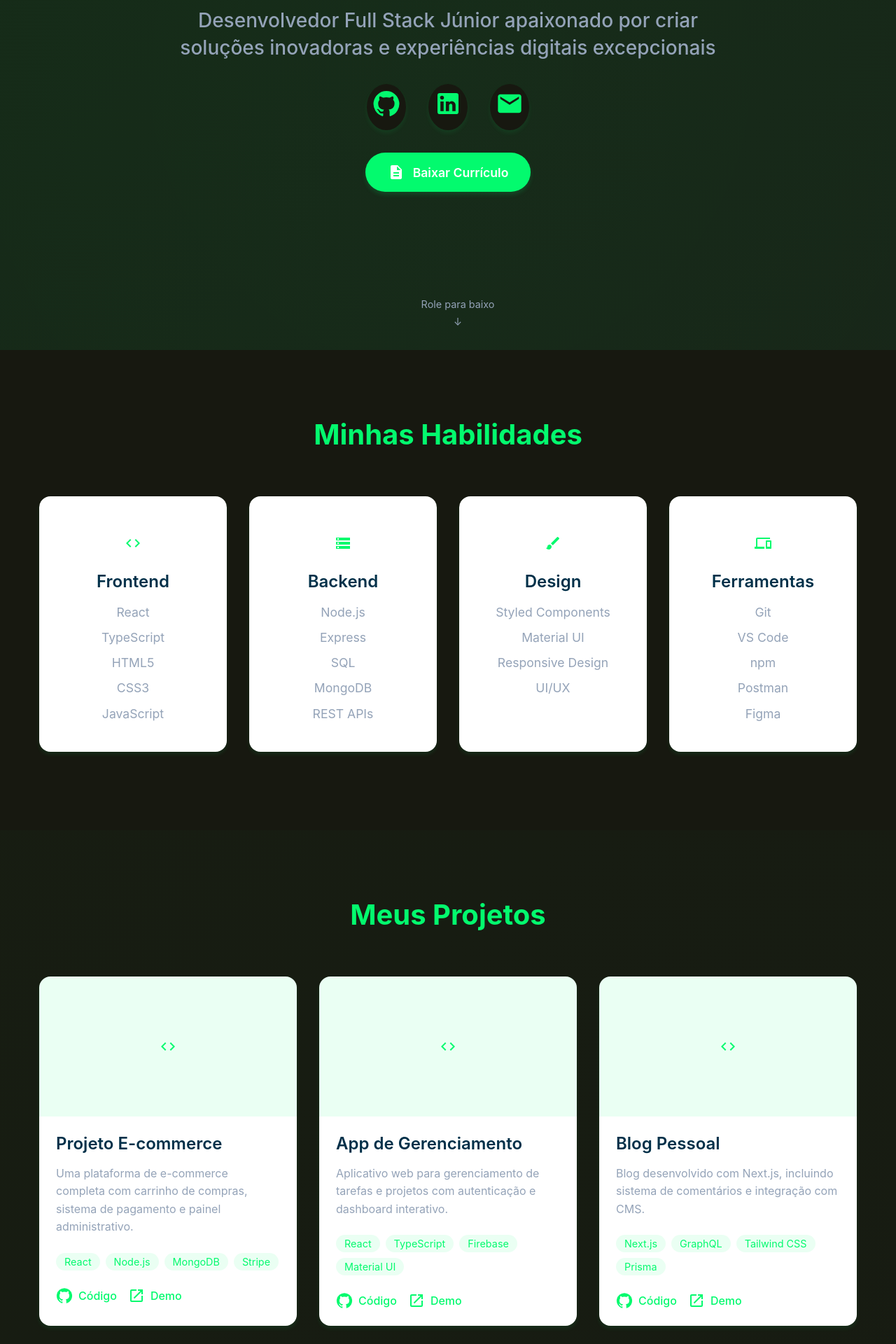
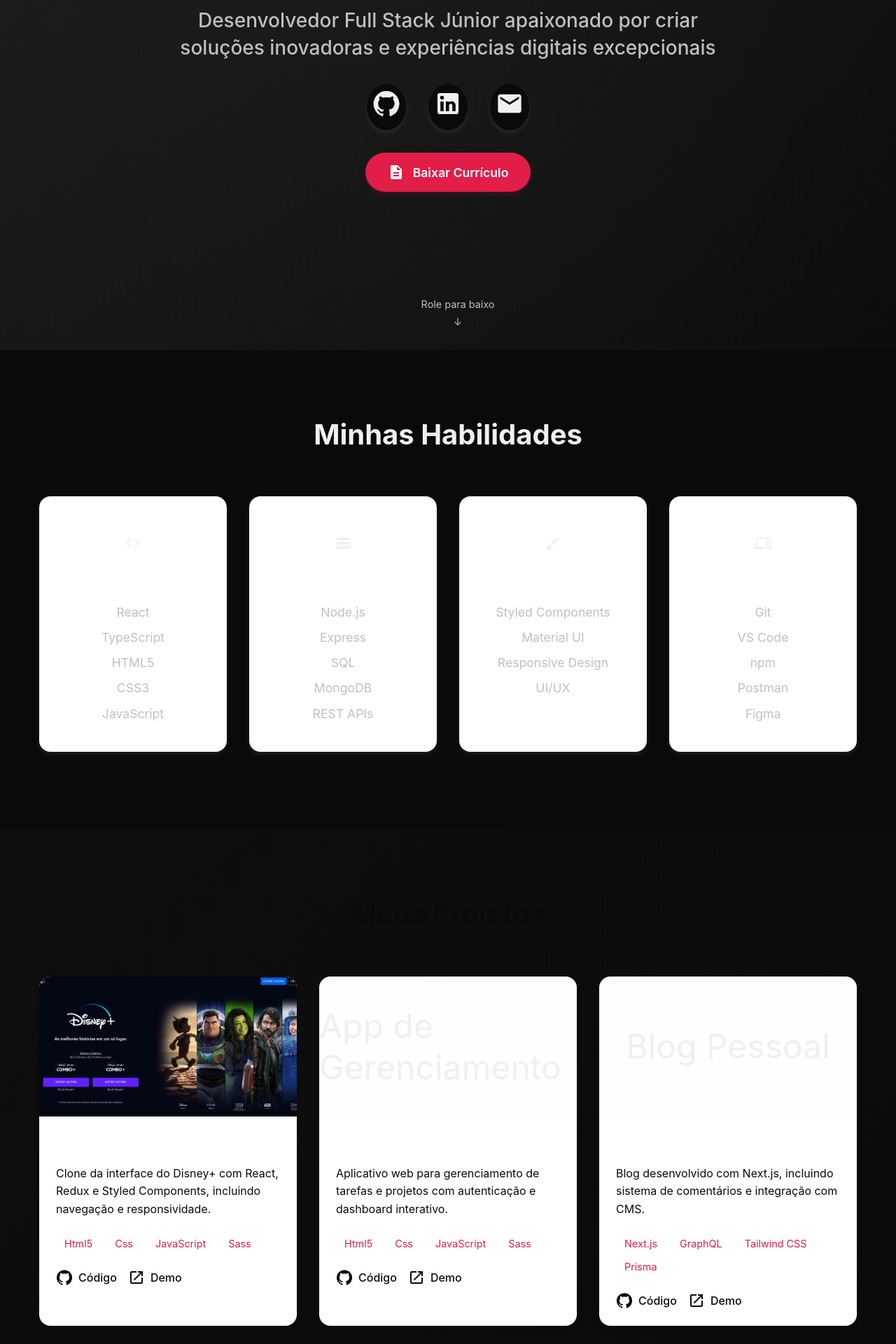
Before and after one commit to brunokemel/vite_port, a React (Vite) app: page / in a window 1280 px wide. Shown: the part 300-2220 px from the top of the page at 70% size. Built offline with nearby package versions, Linux system fonts and the light colour scheme.

Commit message:
teste a add port e mudança de cores| pre config final

```diff
--- a/src/App.tsx
+++ b/src/App.tsx
@@ -28,9 +28,6 @@ function App() {
           <Projects />
           <Contact />
           <Footer />
-         {/* <FooterContainer>
-            <span>© {new Date().getFullYear()} Seu Nome. Todos os direitos reservados.</span>
-        </FooterContainer> */}
         </AppContainer>
       </>
     </ThemeProvider>
--- a/src/components/Header/Header.tsx
+++ b/src/components/Header/Header.tsx
@@ -25,25 +25,25 @@ const Header = () => {
   return (
     <HeaderContainer>
       <Content>
-        <Title>Seu Nome</Title>
+        <Title>Bruno Kemel</Title>
         <Subtitle>
           Desenvolvedor Full Stack Júnior apaixonado por criar soluções
           inovadoras e experiências digitais excepcionais
         </Subtitle>
 
         <SocialLinks>
-          <SocialLink href="https://github.com/seu-usuario" target="_blank" rel="noopener noreferrer" aria-label="GitHub">
+          <SocialLink href="https://github.com/brunokemel" target="_blank" rel="noopener noreferrer" aria-label="GitHub">
             <GitHubIcon fontSize="inherit" />
           </SocialLink>
-          <SocialLink href="https://linkedin.com/in/seu-usuario" target="_blank" rel="noopener noreferrer" aria-label="LinkedIn">
+          <SocialLink href="https://www.linkedin.com/in/bruno-kemel-026a22220/" target="_blank" rel="noopener noreferrer" aria-label="LinkedIn">
             <LinkedInIcon fontSize="inherit" />
           </SocialLink>
-          <SocialLink href="mailto:seu-email@exemplo.com" aria-label="Email">
+          <SocialLink href="mailto:br.kemel@gmail.com?subject=Contato%20Profissional&body=Olá%20Bruno%2C%20gostaria%20de%20falar%20com%20você%20sobre..." aria-label="Email">
             <EmailIcon fontSize="inherit" />
           </SocialLink>
         </SocialLinks>
 
-        <DownloadButton href="/seu-curriculo.pdf" download>
+        <DownloadButton href="https://docs.google.com/document/d/15X7q_YIwDpgCD8yF-tso1dBcMY6rFlU2/edit?usp=sharing&ouid=106886270743184329214&rtpof=true&sd=true" download>
           <DescriptionIcon />
           Baixar Currículo
         </DownloadButton>
--- a/src/components/Header/styled.ts
+++ b/src/components/Header/styled.ts
@@ -82,7 +82,7 @@ export const DownloadButton = styled.a`
   display: inline-flex;
   align-items: center;
   gap: 0.75rem;
-  background-color: ${colors.primary};
+  background-color: ${colors.accent};
   color: white;
   padding: 1rem 2rem;
   border-radius: 2rem;
@@ -90,12 +90,13 @@ export const DownloadButton = styled.a`
   font-weight: 600;
   font-size: 1.1rem;
   transition: all 0.3s ease;
-  box-shadow: 0 4px 6px ${colors.primary}25;
+  box-shadow: 0 4px 6px ${colors.accent}25;
 
   &:hover {
     background-color: ${colors.secondary};
     transform: translateY(-2px);
-    box-shadow: 0 6px 12px ${colors.primary}35;
+    box-shadow: 0 6px 12px ${colors.accent}35;
+    color : ${colors.accent};
   }
 `;
 
--- a/src/components/Navbar/Navbar.tsx
+++ b/src/components/Navbar/Navbar.tsx
@@ -38,7 +38,9 @@ const navLinks = [
   return (
     <Nav isScrolled={isScrolled}>
       <NavContainer>
-        <Logo href="#inicio">Seu Nome</Logo>
+        <Logo href="https://github.com/brunokemel">
+          BKdevolper
+          </Logo>
 
         <MenuButton onClick={toggleMenu} aria-label="Abrir menu">
           <MenuIcon fontSize="inherit" />
--- a/src/components/Navbar/styled.ts
+++ b/src/components/Navbar/styled.ts
@@ -10,9 +10,9 @@ export const Nav = styled.nav<{ isScrolled: boolean }>`
   z-index: 1000;
   padding: 1rem 2rem;
   background-color: ${({ isScrolled }) =>
-    isScrolled ? colors.background : 'transparent'};
+    isScrolled ? colors.secondary : 'transparent'};
   box-shadow: ${({ isScrolled }) =>
-    isScrolled ? `0 2px 4px ${colors.primary}15` : 'none'};
+    isScrolled ? `0 2px 4px ${colors.accent}15` : 'none'};
   transition: all 0.3s ease;
 `;
 
@@ -27,7 +27,7 @@ export const NavContainer = styled.div`
 export const Logo = styled.a`
   font-size: 1.5rem;
   font-weight: 700;
-  color: ${colors.primary};
+  color: ${colors.accent};
   text-decoration: none;
 `;
 
@@ -52,13 +52,13 @@ export const NavLinks = styled.div<{ isOpen: boolean }>`
 `;
 
 export const NavLink = styled.a`
-  color: ${colors.text};
+  color: ${colors.liColor};
   text-decoration: none;
   font-weight: 500;
   transition: color 0.3s ease;
 
   &:hover {
-    color: ${colors.primary};
+    color: ${colors.accent};
   }
 `;
 
--- a/src/components/Projects/Components.tsx
+++ b/src/components/Projects/Components.tsx
@@ -1,20 +1,28 @@
+import disneyPlusImg from '../../assets/Disney+.png'
+
 export const projects = [
   {
-    title: 'Projeto E-commerce',
-    description: 'Uma plataforma de e-commerce completa com carrinho de compras, sistema de pagamento e painel administrativo.',
-    tags: ['React', 'Node.js', 'MongoDB', 'Stripe'],
-    github: 'https://github.com/seu-usuario/projeto-ecommerce',
-    demo: 'https://projeto-ecommerce.demo'
+    id: 1,
+    title: 'disneyplusImg',
+    img: disneyPlusImg,
+    description: 'Clone da interface do Disney+ com React, Redux e Styled Components, incluindo navegação e responsividade.',
+    tags: ['Html5', 'Css', 'JavaScript', 'Sass'],
+    github: 'https://github.com/brunokemel/clone_disneyplus',
+    demo: 'https://clone-disneyplus-brunok-emel.vercel.app/'
   },
   {
+    id: 2,
     title: 'App de Gerenciamento',
+    img: '',
     description: 'Aplicativo web para gerenciamento de tarefas e projetos com autenticação e dashboard interativo.',
-    tags: ['React', 'TypeScript', 'Firebase', 'Material UI'],
-    github: 'https://github.com/seu-usuario/app-gerenciamento',
-    demo: 'https://app-gerenciamento.demo'
+    tags: ['Html5', 'Css', 'JavaScript', 'Sass'],
+    github: 'https://github.com/brunokemel/clone_disneyplus',
+    demo: 'https://clone-disneyplus-brunok-emel.vercel.app/'
   },
   {
+    id: 3,
     title: 'Blog Pessoal',
+    img: '',
     description: 'Blog desenvolvido com Next.js, incluindo sistema de comentários e integração com CMS.',
     tags: ['Next.js', 'GraphQL', 'Tailwind CSS', 'Prisma'],
     github: 'https://github.com/seu-usuario/blog-pessoal',
--- a/src/components/Projects/Projects.tsx
+++ b/src/components/Projects/Projects.tsx
@@ -2,8 +2,7 @@ import { projects } from './Components'
 
 import {
   GitHub as GitHubIcon,
-  Launch as LaunchIcon,
-  Code as CodeIcon
+  Launch as LaunchIcon
 } from '@mui/icons-material';
 
 import {
@@ -29,11 +28,17 @@ const Projects = () => {
       <Container>
         <Title>Meus Projetos</Title>
         <ProjectsGrid>
-          {projects.map((project, index) => (
-            <ProjectCard key={index}>
-              <ProjectImage>
-                <CodeIcon />
-              </ProjectImage>
+          {projects.map((project) => (
+            <ProjectCard key={project.id}>
+              {project.img ? (
+                <ProjectImage>
+                  <img src={project.img} alt={project.title} style={{ width: "100%" }} />
+                </ProjectImage>
+              ) : (
+                <ProjectImage>
+                  <span>{project.title}</span>
+                </ProjectImage>
+              )}
               <ProjectContent>
                 <ProjectTitle>{project.title}</ProjectTitle>
                 <ProjectDescription>{project.description}</ProjectDescription>
--- a/src/components/Projects/styled.ts
+++ b/src/components/Projects/styled.ts
@@ -13,7 +13,7 @@ export const Container = styled.div`
 
 export const Title = styled.h2`
   font-size: 2.5rem;
-  color: ${colors.primary};
+  color: ${colors.background};
   text-align: center;
   margin-bottom: 3rem;
   font-weight: 700;
@@ -30,7 +30,7 @@ export const ProjectCard = styled.div`
   background: white;
   border-radius: 1rem;
   overflow: hidden;
-  box-shadow: 0 4px 6px ${colors.primary}15;
+  box-shadow: 0 4px 6px ${colors.background}15;
   transition: all 0.3s ease;
 
   &:hover {
@@ -48,6 +48,12 @@ export const ProjectImage = styled.div`
   justify-content: center;
   color: ${colors.primary};
   font-size: 3rem;
+
+   img {
+    width: 100%;
+    height: 100%;
+    object-fit: cover;
+  }
 `;
 
 export const ProjectContent = styled.div`
@@ -62,7 +68,7 @@ export const ProjectTitle = styled.h3`
 `;
 
 export const ProjectDescription = styled.p`
-  color: ${colors.textLight};
+  color: ${colors.background};
   margin-bottom: 1.5rem;
   line-height: 1.6;
 `;
@@ -76,7 +82,7 @@ export const ProjectTags = styled.div`
 
 export const Tag = styled.span`
   background-color: ${colors.primary}15;
-  color: ${colors.primary};
+  color: ${colors.accent};
   padding: 0.25rem 0.75rem;
   border-radius: 1rem;
   font-size: 0.9rem;
@@ -91,11 +97,12 @@ export const ProjectLink = styled.a`
   display: inline-flex;
   align-items: center;
   gap: 0.5rem;
-  color: ${colors.primary};
+  color: ${colors.background};
   font-weight: 500;
   transition: color 0.3s ease;
 
   &:hover {
-    color: ${colors.secondary};
+    color: ${colors.accent};
+    transform: translateY(-5px);
   }
 `;
--- a/src/styles/theme.ts
+++ b/src/styles/theme.ts
@@ -12,15 +12,15 @@ export type Colors = {
 };
 
 export const colors: Colors= {
-    liColor: '#fff',     // Verde médio → cor de lista
-    primary: '#03fa6e',     // Verde neon → agora é sua cor principal
-    secondary: '#1dbf73',   // Verde médio → azul secundário substituído
-    background: '#171810',  // Preto esverdeado → fundo escuro
-    text: '#003049',        // Branco azulado → ótimo contraste com o fundo escuro
-    textLight: '#94a3b8',   // Cinza claro → para textos secundários
-    accent: '#0ea5e9',      // Azul vibrante → destaque moderno
-    error: '#ef4444',       // Mantido → vermelho tradicional
-    success: '#22c55e',     // Mantido → verde sucesso
+    liColor: '#ffffff',       // Branco puro → textos de lista bem visíveis
+    primary: '#f0f0f0',       // Cinza quase branco → ótimo para seções ou botões claros
+    secondary: '#1a1a1a',     // Cinza carvão → substitui o cinza escuro para mais contraste
+    background: '#0a0a0a',    // Preto profundo → fundo principal
+    text: '#ffffff',          // Branco puro → texto principal com contraste máximo
+    textLight: '#c0c0c0',     // Cinza claro → agora com mais brilho, bom pra subtítulos
+    accent: '#e11d48',        // Vermelho forte (tom cereja) → destaque moderno e vibrante
+    error: '#991b1b',         // Vermelho escuro intenso → mais visível sem ser berrante
+    success: '#22c55e',       // Verde mantido → bom contraste com fundo preto
 }
 
 
```
Also changed, not shown: src/vite-env.d.ts (added, +26 -0 lines), src/assets/Disney+.png (added).
